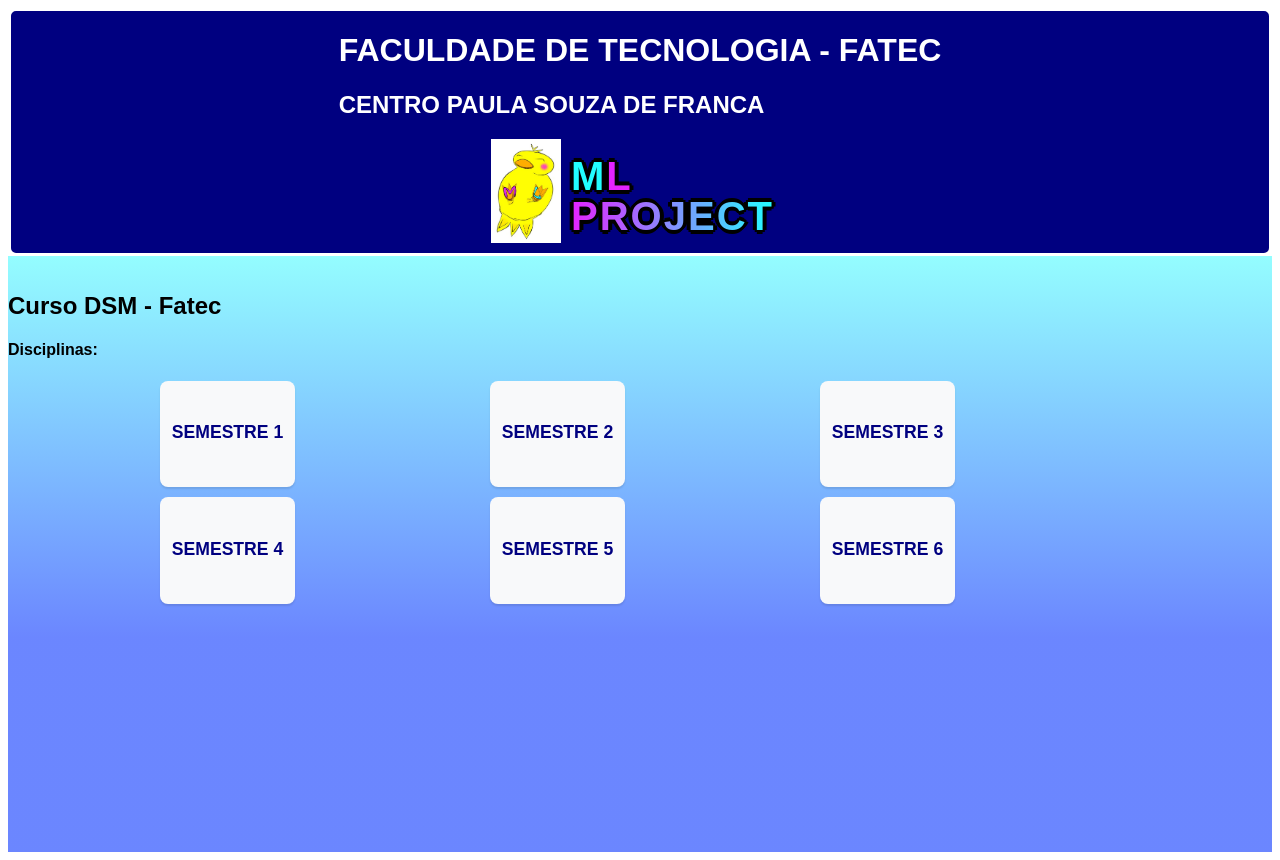
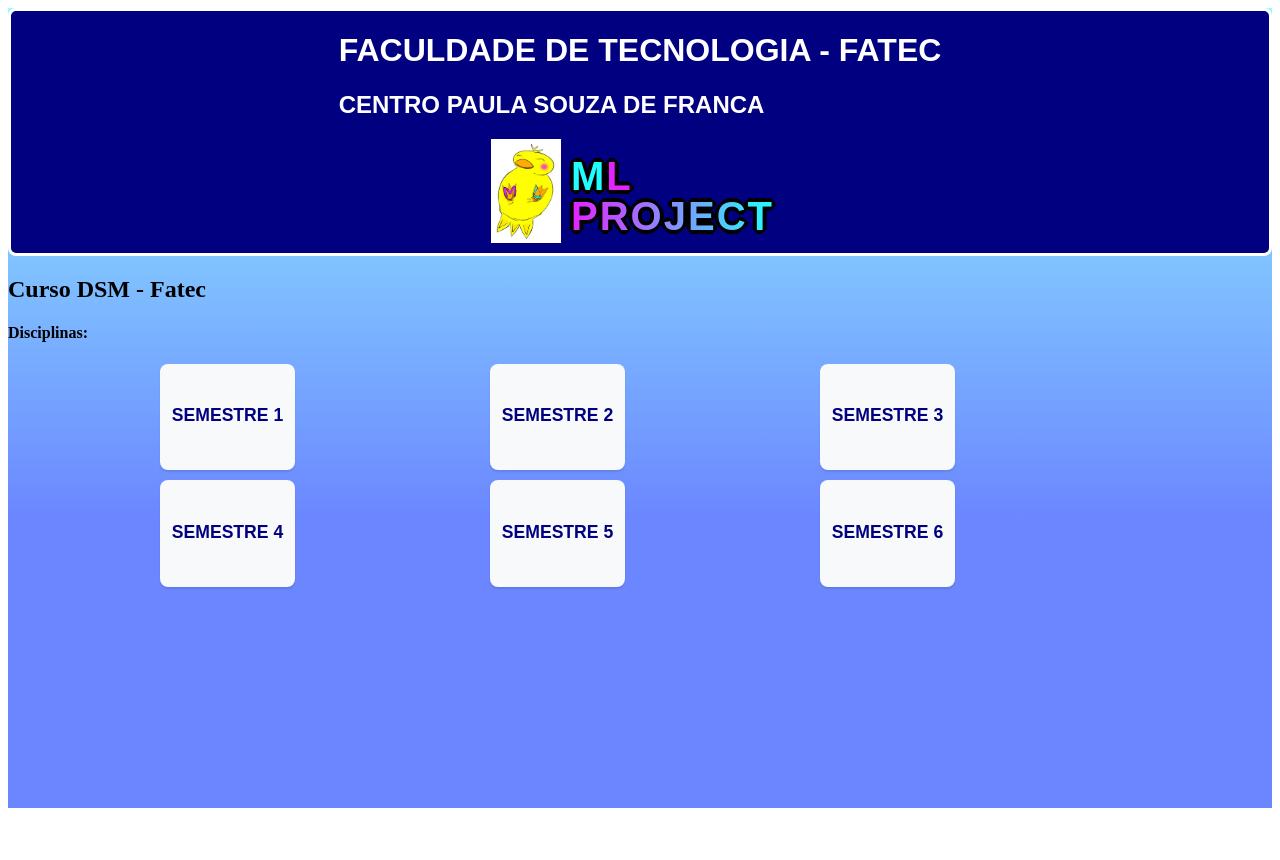
Before and after one commit to rodrigoavesan/ML-PROJECT, a Vue app: page / in a window 1280 px wide. After the commit the page ends 816 px from the top, so only its background shows below. Built offline with nearby package versions, Linux system fonts and the light colour scheme.

Commit message:
fix: repositorio

```diff
--- a/index.html
+++ b/index.html
@@ -2,7 +2,7 @@
 <html lang="">
   <head>
     <meta charset="UTF-8">
-    <link rel="icon" href='./image/icons/icon.ico'>
+    <link rel="icon" href='./src/assets/icons/icon.ico'>
     <meta name="viewport" content="width=device-width, initial-scale=1.0">
     <title>Project ML</title>
   </head>
--- a/src/App.vue
+++ b/src/App.vue
@@ -1,7 +1,10 @@
+<style>
+@import url('/src/styles/main.css');
+</style>
 <template>
-  <div class="main-wrapper">
+  <div class="principal">
     <HeaderBar />
-    <main class="content-area bg-custom text-white py-4">
+    <main class="">
       <div class="container">
         <div class="text-center mb-4">
           <h2>Curso DSM - Fatec</h2>
--- a/src/styles/main.css
+++ b/src/styles/main.css
@@ -6,10 +6,10 @@
 .mlp-purple { color: var(--mlp-purple); }
 .mlp-cyan { color: var(--mlp-cyan); }
 
-.bg-custom {
-  font-family: 'Fulldozer', sans-serif;
-  min-height: calc(100vh - 220px);
+.principal {
   background: linear-gradient(180deg, hsla(181, 100%, 79%, 1) 0%, hsla(229, 100%, 71%, 1) 64%);
+  min-height: auto;
+  height: 100vh;
 }
 
 .content-area {
--- a/src/utils/main.js
+++ b/src/utils/main.js
@@ -1,6 +1,5 @@
 import { createApp } from 'vue'
 import App from '@/App.vue'
-import '@/styles/main.css'
 import '@/styles/fonts.css'
 
 createApp(App).mount('#app')
--- a/vite.config.js
+++ b/vite.config.js
@@ -2,13 +2,11 @@ import { fileURLToPath, URL } from 'node:url'
 
 import { defineConfig } from 'vite'
 import vue from '@vitejs/plugin-vue'
-import vueDevTools from 'vite-plugin-vue-devtools'
 
 // https://vite.dev/config/
 export default defineConfig({
   plugins: [
     vue(),
-    vueDevTools(),
   ],
   resolve: {
     alias: {
```
